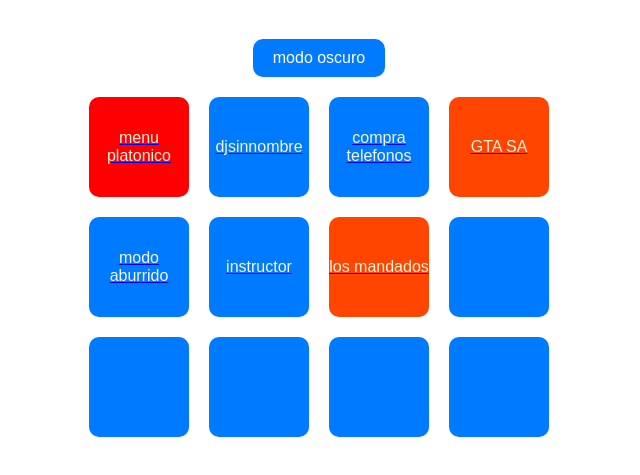
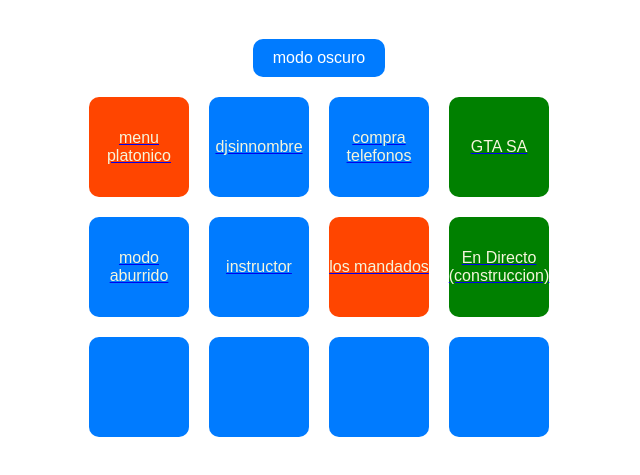
Before and after one commit to sebo1019/todos, a plain HTML site: page index.html in a window 1280 px wide. Shown: the part 61-536 px from the top of the page, without its empty margins (321-961 px from the left). Drawn offline with Linux system fonts and the light colour scheme.

Commit message:
agregado directo

```diff
--- a/index.html
+++ b/index.html
@@ -13,17 +13,17 @@
     </header>
 
     <section class="contenedor">
-        <a href="https://sebo1019.github.io/menuplatonico199/"><div class="caja3">menu platonico</div></a>
+        <a href="https://sebo1019.github.io/menuplatonico199/"><div class="caja2">menu platonico</div></a>
         <a href="https://sebo1019.github.io/djsinnombre/"><div class="caja">djsinnombre</div></a>
         <a href="https://sebo1019.github.io/compra-tu-telefono/"><div class="caja">compra telefonos</div></a>
-        <a href="https://sebo1019.github.io/gtaNewGamers/"><div class="caja2">GTA SA</div></a>
+        <a href="https://sebo1019.github.io/gtaNewGamers/"><div class="caja3">GTA SA</div></a>
     </section>
 
     <section class="contenedor">
         <a href="https://sebo1019.github.io/Modo-aburrido/"><div class="caja">modo aburrido</div></a>
         <a href="https://sebo1019.github.io/instructor/"><div class="caja">instructor</div></a>
         <a href="https://sebo1019.github.io/los_mandados/"><div class="caja2">los mandados</div></a>
-        <a href=""><div class="caja"></div></a>
+        <a href="https://192.168.1.90:6600/"><div class="caja3">En Directo (construccion)</div></a>
     </section>
 
     <section class="contenedor">
--- a/styles.css
+++ b/styles.css
@@ -55,7 +55,7 @@ button {
 .caja3 {
     width: 100px;
     height: 100px;
-    background-color: red;
+    background-color: green;
     color: beige;
     display: flex;
     align-items: center;
```
